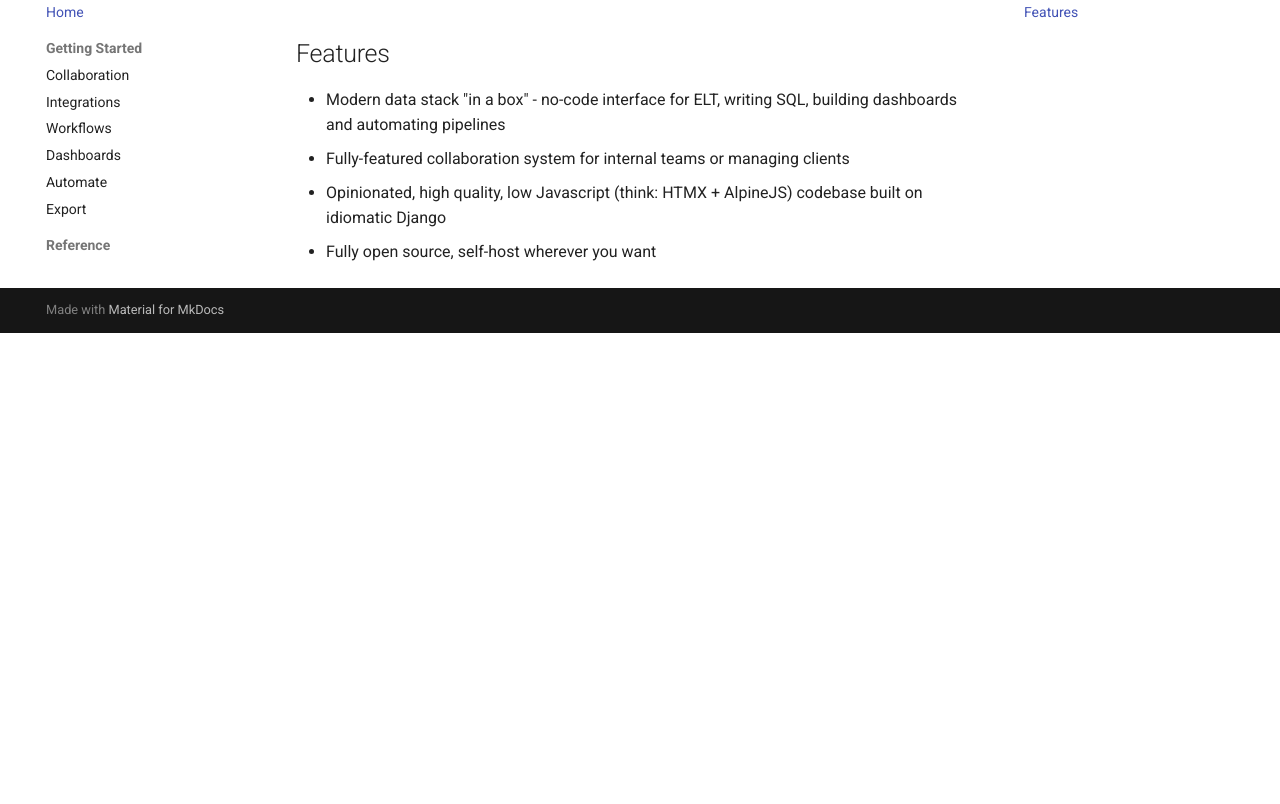
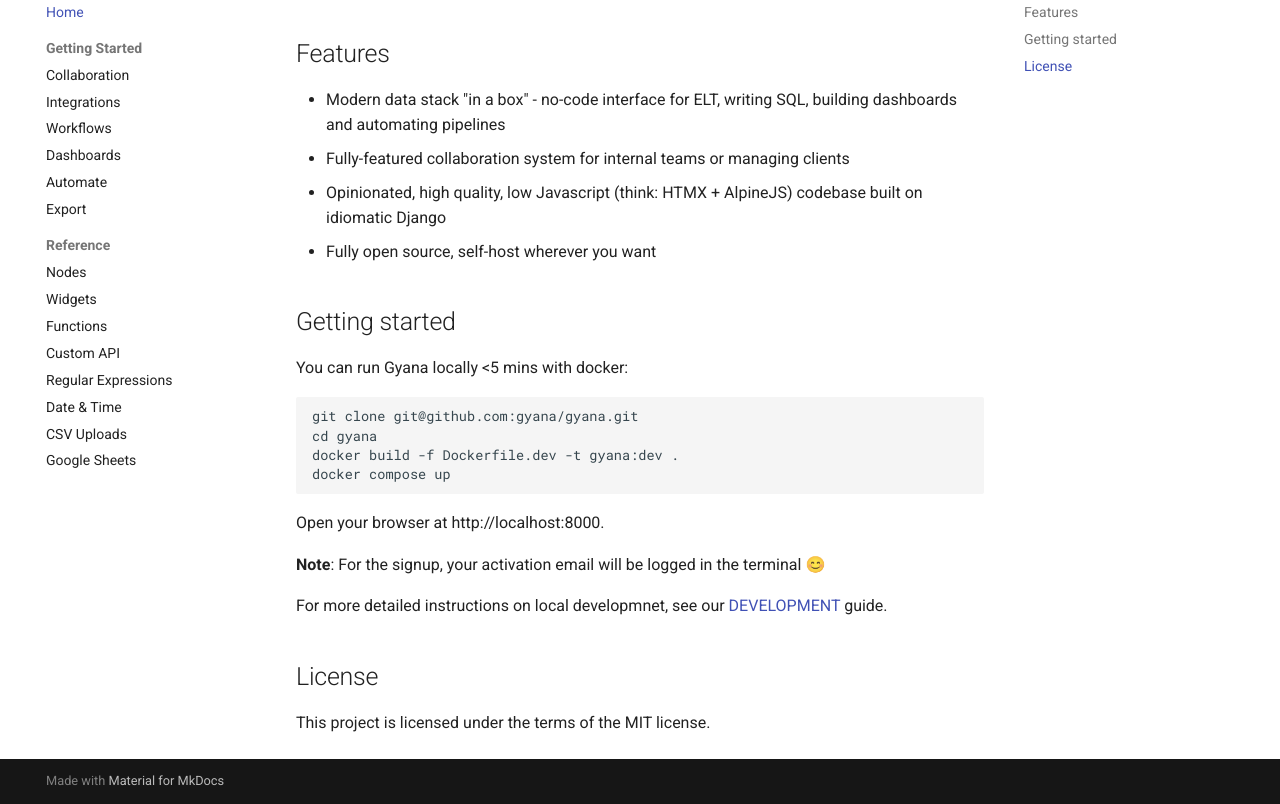
Before and after one commit to gyana/docs, an MkDocs documentation site: the page built from docs/index.md, in a window 1280 px wide and 900 px high, scrolled down 1282 px, cut to the strip 96-900 px from the top of the window. Built offline with MkDocs 1.6.1 and Material for MkDocs 9.7.7, drawn with Linux system fonts in a browser that asks for light colours; before the commit the page ends 1711 px from its top, so only the background shows below that; some of the changed text lies outside the part shown.

Commit message:
Finish the index

````diff
--- a/docs/index.md
+++ b/docs/index.md
@@ -35,3 +35,24 @@
 - Fully-featured collaboration system for internal teams or managing clients
 - Opinionated, high quality, low Javascript (think: HTMX + AlpineJS) codebase built on idiomatic Django
 - Fully open source, self-host wherever you want
+
+## Getting started
+
+You can run Gyana locally <5 mins with docker:
+
+```bash
+git clone git@github.com:gyana/gyana.git
+cd gyana
+docker build -f Dockerfile.dev -t gyana:dev .
+docker compose up
+```
+
+Open your browser at http://localhost:8000.
+
+__Note__: For the signup, your activation email will be logged in the terminal 😊
+
+For more detailed instructions on local developmnet, see our [DEVELOPMENT](https://github.com/gyana/gyana/blob/main/DEVELOPMENT.md) guide.
+
+## License
+
+This project is licensed under the terms of the MIT license.
````
Also changed, not shown: other parts of docs/index.md (+1 -1 lines).
